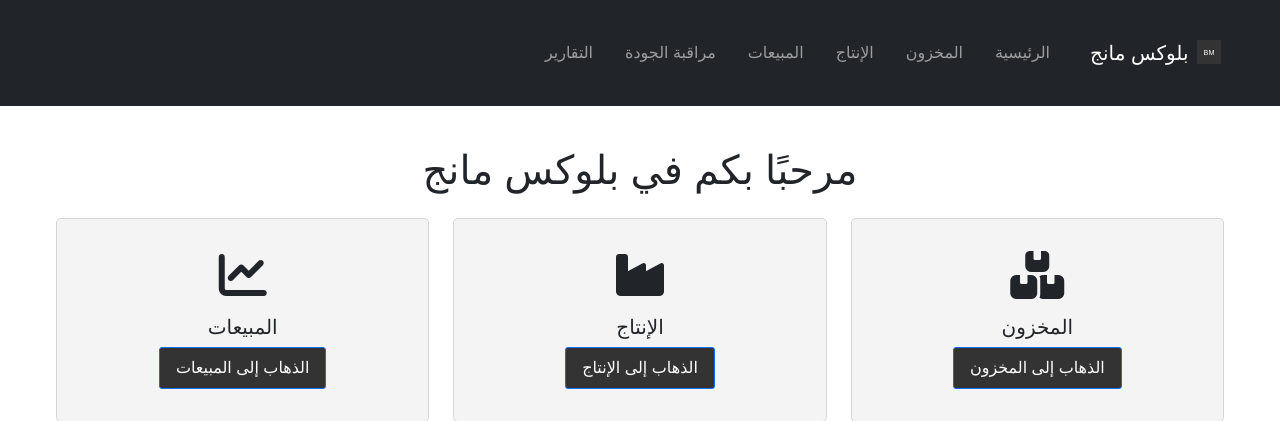
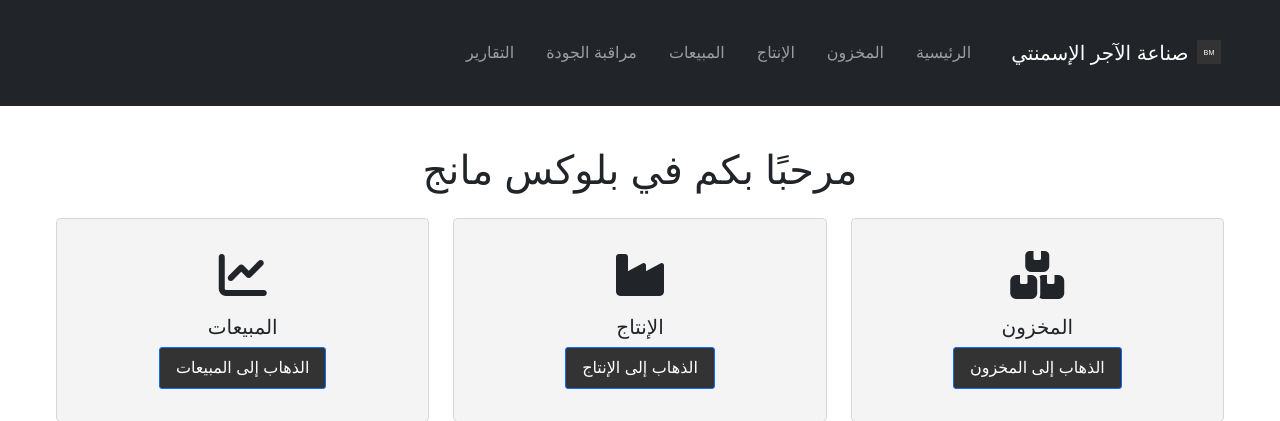
Before and after one commit to redazarzour/BlocksGest, a Flask app: page / in a window 1280 px wide. Shown: the top 421 px of the page. Run offline with Flask 3, Linux system fonts and the light colour scheme; some libraries are stand-ins or nearby versions.

Commit message:
translate

```diff
--- a/templates/base.html
+++ b/templates/base.html
@@ -3,7 +3,7 @@
 <head>
     <meta charset="UTF-8">
     <meta name="viewport" content="width=device-width, initial-scale=1.0">
-    <title>{% block title %}بلوكس مانج{% endblock %}</title>
+    <title>{% block title %}صناعة الآجر الإسمنتي{% endblock %}</title>
     <link rel="stylesheet" href="https://cdn.jsdelivr.net/npm/bootstrap@5.0.2/dist/css/bootstrap.rtl.min.css">
     <link rel="stylesheet" href="https://cdnjs.cloudflare.com/ajax/libs/font-awesome/5.15.3/css/all.min.css">
     <link rel="stylesheet" href="{{ url_for('static', filename='css/styles.css') }}">
@@ -13,7 +13,7 @@
         <div class="container">
             <a class="navbar-brand" href="{{ url_for('index') }}">
                 <img src="{{ url_for('static', filename='img/logo.svg') }}" alt="شعار بلوكس مانج" width="30" height="30" class="d-inline-block align-top">
-                بلوكس مانج
+                صناعة الآجر الإسمنتي
             </a>
             <button class="navbar-toggler" type="button" data-bs-toggle="collapse" data-bs-target="#navbarNav" aria-controls="navbarNav" aria-expanded="false" aria-label="تبديل التنقل">
                 <span class="navbar-toggler-icon"></span>
```
